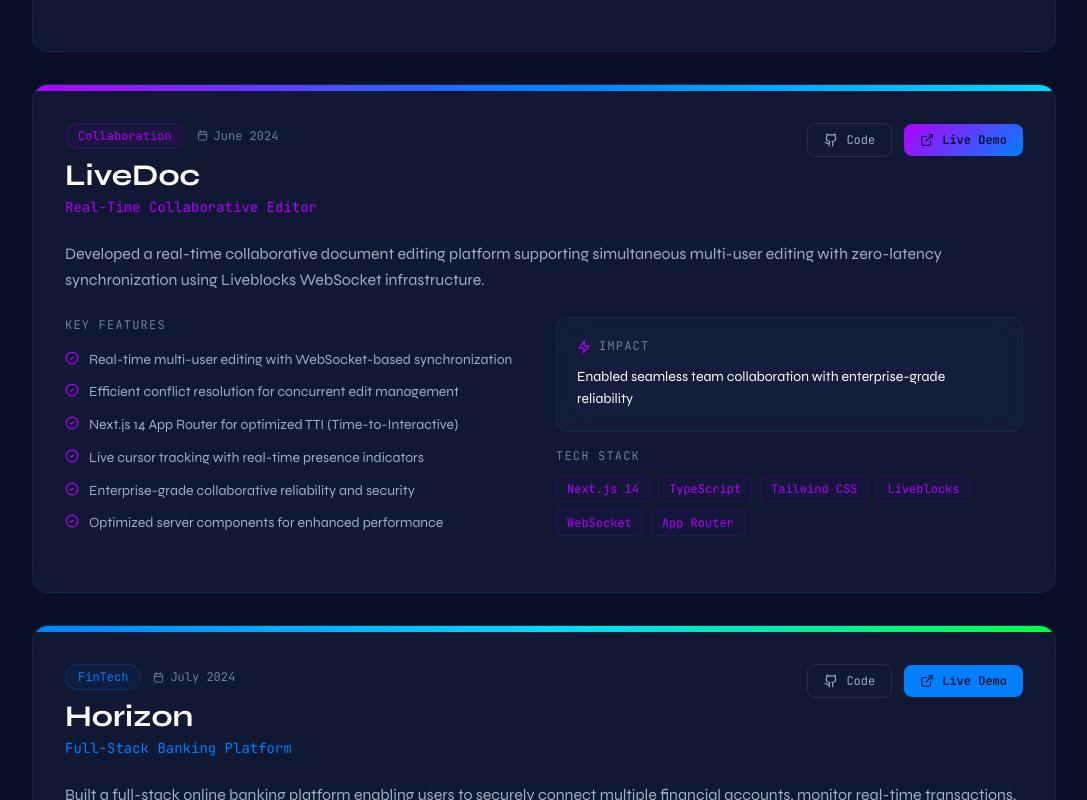
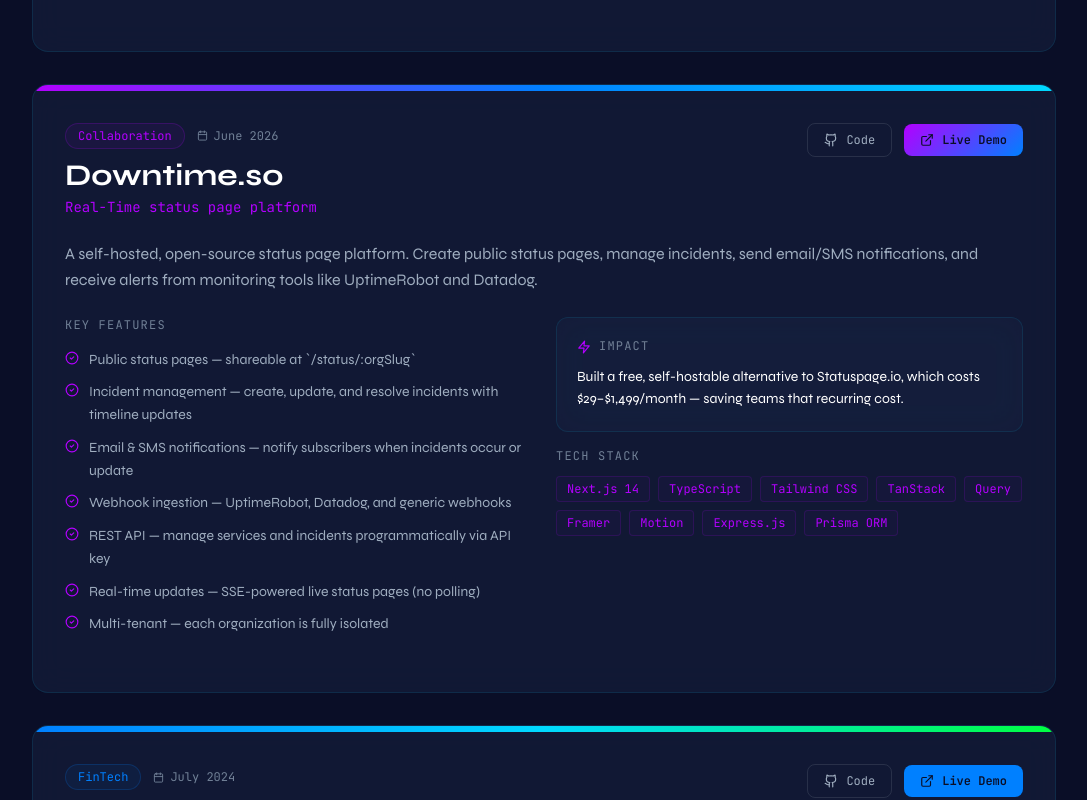
Before and after one commit to RohanVishwakarma001/My_Portfolio, a React (Vite) app: page /projects in a window 1280 px wide. Shown: the part 800-1600 px from the top of the page, without its empty margins (96-1183 px from the left). Built offline with nearby package versions, Linux system fonts and the light colour scheme.

Commit message:
refactor: update project details and improve formatting in ProjectsPage component

```diff
--- a/src/pages/ProjectsPage.tsx
+++ b/src/pages/ProjectsPage.tsx
@@ -1,88 +1,132 @@
-import { motion, useInView } from 'framer-motion'
-import { useRef } from 'react'
-import { ExternalLink, Github, Zap, Calendar, CheckCircle2 } from 'lucide-react'
+import { motion, useInView } from "framer-motion";
+import { useRef } from "react";
+import {
+  ExternalLink,
+  Github,
+  Zap,
+  Calendar,
+  CheckCircle2,
+} from "lucide-react";
 
 const projects = [
   {
-    id: 'podcastr',
-    title: 'Podcastr',
-    tagline: 'AI-Powered Podcast Platform',
-    description: 'Engineered an AI-powered podcast platform enabling creators to generate diverse voiceovers from a single text input using text-to-speech and multi-voice synthesis technology.',
-    period: 'May 2024',
-    gradient: 'from-neon-cyan via-neon-blue to-neon-purple',
-    border: 'border-neon-cyan/20 hover:border-neon-cyan/50',
-    accentColor: '#00d9ff',
-    tech: ['Next.js 14', 'TypeScript', 'Tailwind CSS', 'Convex', 'Framer Motion', 'OpenAI TTS'],
+    id: "podcastr",
+    title: "Podcastr",
+    tagline: "AI-Powered Podcast Platform",
+    description:
+      "Engineered an AI-powered podcast platform enabling creators to generate diverse voiceovers from a single text input using text-to-speech and multi-voice synthesis technology.",
+    period: "May 2024",
+    gradient: "from-neon-cyan via-neon-blue to-neon-purple",
+    border: "border-neon-cyan/20 hover:border-neon-cyan/50",
+    accentColor: "#00d9ff",
+    tech: [
+      "Next.js 14",
+      "TypeScript",
+      "Tailwind CSS",
+      "Convex",
+      "Framer Motion",
+      "OpenAI TTS",
+    ],
     features: [
-      'AI-powered text-to-speech with multi-voice synthesis technology',
-      'Server-side rendering via Next.js 14 for optimal SEO and performance',
-      'Real-time backend data management with Convex',
-      'Framer Motion animations for seamless, polished UX',
-      'Intuitive creator dashboard with voice selection and preview',
-      'Scalable SaaS architecture with responsive design',
+      "AI-powered text-to-speech with multi-voice synthesis technology",
+      "Server-side rendering via Next.js 14 for optimal SEO and performance",
+      "Real-time backend data management with Convex",
+      "Framer Motion animations for seamless, polished UX",
+      "Intuitive creator dashboard with voice selection and preview",
+      "Scalable SaaS architecture with responsive design",
     ],
-    impact: 'Streamlined podcast creation workflow, reducing production time from hours to minutes',
-    github: 'https://github.com/RohanVishwakarma001',
-    live: '#',
-    category: 'AI / SaaS',
+    impact:
+      "Streamlined podcast creation workflow, reducing production time from hours to minutes",
+    github: "https://github.com/RohanVishwakarma001",
+    live: "#",
+    category: "AI / SaaS",
   },
   {
-    id: 'livedoc',
-    title: 'LiveDoc',
-    tagline: 'Real-Time Collaborative Editor',
-    description: 'Developed a real-time collaborative document editing platform supporting simultaneous multi-user editing with zero-latency synchronization using Liveblocks WebSocket infrastructure.',
-    period: 'June 2024',
-    gradient: 'from-neon-purple via-neon-blue to-neon-cyan',
-    border: 'border-neon-purple/20 hover:border-neon-purple/50',
-    accentColor: '#b300ff',
-    tech: ['Next.js 14', 'TypeScript', 'Tailwind CSS', 'Liveblocks', 'WebSocket', 'App Router'],
+    id: "Downtime.so",
+    title: "Downtime.so",
+    tagline: "Real-Time status page platform",
+    description:
+      "A self-hosted, open-source status page platform. Create public status pages, manage incidents, send email/SMS notifications, and receive alerts from monitoring tools like UptimeRobot and Datadog.",
+    period: "June 2026",
+    gradient: "from-neon-purple via-neon-blue to-neon-cyan",
+    border: "border-neon-purple/20 hover:border-neon-purple/50",
+    accentColor: "#b300ff",
+    tech: [
+      "Next.js 14",
+      "TypeScript",
+      "Tailwind CSS",
+      "TanStack",
+      "Query",
+      "Framer",
+      "Motion",
+      "Express.js",
+      "Prisma ORM",
+    ],
     features: [
-      'Real-time multi-user editing with WebSocket-based synchronization',
-      'Efficient conflict resolution for concurrent edit management',
-      'Next.js 14 App Router for optimized TTI (Time-to-Interactive)',
-      'Live cursor tracking with real-time presence indicators',
-      'Enterprise-grade collaborative reliability and security',
-      'Optimized server components for enhanced performance',
+      "Public status pages — shareable at `/status/:orgSlug`",
+      "Incident management — create, update, and resolve incidents with timeline updates",
+      "Email & SMS notifications — notify subscribers when incidents occur or update",
+      "Webhook ingestion — UptimeRobot, Datadog, and generic webhooks",
+      "REST API — manage services and incidents programmatically via API key",
+      "Real-time updates — SSE-powered live status pages (no polling)",
+      "Multi-tenant — each organization is fully isolated",
     ],
-    impact: 'Enabled seamless team collaboration with enterprise-grade reliability',
-    github: 'https://github.com/RohanVishwakarma001',
-    live: '#',
-    category: 'Collaboration',
+    impact:
+      "Built a free, self-hostable alternative to Statuspage.io, which costs $29–$1,499/month — saving teams that recurring cost.",
+    github: "https://github.com/RohanVishwakarma001/Downtime.so",
+    live: "https://downtime.so.rohanvishwakarma.co.in/",
+    category: "Collaboration",
   },
   {
-    id: 'horizon',
-    title: 'Horizon',
-    tagline: 'Full-Stack Banking Platform',
-    description: 'Built a full-stack online banking platform enabling users to securely connect multiple financial accounts, monitor real-time transactions, and execute peer-to-peer transfers.',
-    period: 'July 2024',
-    gradient: 'from-neon-blue via-neon-cyan to-neon-green',
-    border: 'border-neon-blue/20 hover:border-neon-blue/50',
-    accentColor: '#0080ff',
-    tech: ['Next.js 14', 'TypeScript', 'Appwrite', 'Dwolla', 'Plaid', 'JWT', 'Prisma'],
+    id: "horizon",
+    title: "Horizon",
+    tagline: "Full-Stack Banking Platform",
+    description:
+      "Built a full-stack online banking platform enabling users to securely connect multiple financial accounts, monitor real-time transactions, and execute peer-to-peer transfers.",
+    period: "July 2024",
+    gradient: "from-neon-blue via-neon-cyan to-neon-green",
+    border: "border-neon-blue/20 hover:border-neon-blue/50",
+    accentColor: "#0080ff",
+    tech: [
+      "Next.js 14",
+      "TypeScript",
+      "Appwrite",
+      "Dwolla",
+      "Plaid",
+      "JWT",
+      "Prisma",
+    ],
     features: [
-      'Plaid API integration for secure multi-bank account linking',
-      'Dwolla ACH payment processing for peer-to-peer transfers',
-      'JWT authentication with encrypted data transmission',
-      'Real-time transaction monitoring and financial dashboard',
-      'Responsive, accessible fintech UI meeting WCAG standards',
-      'Appwrite backend with secure database management',
+      "Plaid API integration for secure multi-bank account linking",
+      "Dwolla ACH payment processing for peer-to-peer transfers",
+      "JWT authentication with encrypted data transmission",
+      "Real-time transaction monitoring and financial dashboard",
+      "Responsive, accessible fintech UI meeting WCAG standards",
+      "Appwrite backend with secure database management",
     ],
-    impact: 'Created a fintech-grade banking application with enterprise security standards',
-    github: 'https://github.com/RohanVishwakarma001',
-    live: '#',
-    category: 'FinTech',
+    impact:
+      "Created a fintech-grade banking application with enterprise security standards",
+    github: "https://github.com/RohanVishwakarma001",
+    live: "#",
+    category: "FinTech",
   },
-]
+];
 
 const pageVariants = {
   initial: { opacity: 0, y: 20 },
   enter: { opacity: 1, y: 0, transition: { duration: 0.5 } },
   exit: { opacity: 0, y: -20, transition: { duration: 0.3 } },
-}
+};
 
-function ProjectDetailCard({ project, index }: { project: typeof projects[0]; index: number }) {
-  const ref = useRef<HTMLDivElement>(null)
-  const isInView = useInView(ref, { once: true, margin: '-60px' })
+function ProjectDetailCard({
+  project,
+  index,
+}: {
+  project: (typeof projects)[0];
+  index: number;
+}) {
+  const ref = useRef<HTMLDivElement>(null);
+  const isInView = useInView(ref, { once: true, margin: "-60px" });
 
   return (
     <motion.div
@@ -115,8 +159,13 @@
                 {project.period}
               </div>
             </div>
-            <h2 className="font-sans font-bold text-3xl text-white">{project.title}</h2>
-            <p className="font-mono text-sm mt-1" style={{ color: project.accentColor }}>
+            <h2 className="font-sans font-bold text-3xl text-white">
+              {project.title}
+            </h2>
+            <p
+              className="font-mono text-sm mt-1"
+              style={{ color: project.accentColor }}
+            >
               {project.tagline}
             </p>
           </div>
@@ -133,7 +182,9 @@
             <a
               href={project.live}
               className="flex items-center gap-2 px-4 py-2 rounded-lg font-mono text-xs text-bg-primary font-semibold transition-all duration-200"
-              style={{ background: `linear-gradient(135deg, ${project.accentColor}, #0080ff)` }}
+              style={{
+                background: `linear-gradient(135deg, ${project.accentColor}, #0080ff)`,
+              }}
             >
               <ExternalLink size={14} /> Live Demo
             </a>
@@ -141,17 +192,27 @@
         </div>
 
         {/* Description */}
-        <p className="text-text-secondary leading-relaxed mb-6">{project.description}</p>
+        <p className="text-text-secondary leading-relaxed mb-6">
+          {project.description}
+        </p>
 
         {/* Features + Impact two-col */}
         <div className="grid md:grid-cols-2 gap-6 mb-6">
           <div>
-            <p className="font-mono text-xs text-text-muted tracking-widest mb-4">KEY FEATURES</p>
+            <p className="font-mono text-xs text-text-muted tracking-widest mb-4">
+              KEY FEATURES
+            </p>
             <ul className="space-y-2.5">
               {project.features.map((f, i) => (
                 <li key={i} className="flex items-start gap-2.5">
-                  <CheckCircle2 size={14} className="mt-0.5 flex-shrink-0" style={{ color: project.accentColor }} />
-                  <span className="text-text-secondary text-sm leading-relaxed">{f}</span>
+                  <CheckCircle2
+                    size={14}
+                    className="mt-0.5 flex-shrink-0"
+                    style={{ color: project.accentColor }}
+                  />
+                  <span className="text-text-secondary text-sm leading-relaxed">
+                    {f}
+                  </span>
                 </li>
               ))}
             </ul>
@@ -160,14 +221,24 @@
           <div>
             <div className="glass rounded-xl border border-white/5 p-5 mb-4">
               <div className="flex items-start gap-2 mb-3">
-                <Zap size={14} className="mt-0.5" style={{ color: project.accentColor }} />
-                <p className="font-mono text-xs text-text-muted tracking-widest">IMPACT</p>
+                <Zap
+                  size={14}
+                  className="mt-0.5"
+                  style={{ color: project.accentColor }}
+                />
+                <p className="font-mono text-xs text-text-muted tracking-widest">
+                  IMPACT
+                </p>
               </div>
-              <p className="text-white text-sm leading-relaxed">{project.impact}</p>
+              <p className="text-white text-sm leading-relaxed">
+                {project.impact}
+              </p>
             </div>
 
             <div>
-              <p className="font-mono text-xs text-text-muted tracking-widest mb-3">TECH STACK</p>
+              <p className="font-mono text-xs text-text-muted tracking-widest mb-3">
+                TECH STACK
+              </p>
               <div className="flex flex-wrap gap-2">
                 {project.tech.map((t) => (
                   <span
@@ -188,15 +259,20 @@
         </div>
       </div>
     </motion.div>
-  )
+  );
 }
 
 export default function ProjectsPage() {
-  const ref = useRef<HTMLDivElement>(null)
-  const isInView = useInView(ref, { once: true })
+  const ref = useRef<HTMLDivElement>(null);
+  const isInView = useInView(ref, { once: true });
 
   return (
-    <motion.div variants={pageVariants} initial="initial" animate="enter" exit="exit">
+    <motion.div
+      variants={pageVariants}
+      initial="initial"
+      animate="enter"
+      exit="exit"
+    >
       <div className="min-h-screen pt-28 pb-20 px-6">
         <div className="max-w-5xl mx-auto">
           {/* Page header */}
@@ -212,7 +288,8 @@
               Featured <span className="gradient-text">Projects</span>
             </h1>
             <p className="text-text-secondary mt-4 max-w-xl mx-auto text-lg">
-              Production-grade applications built with modern tooling, real-world APIs, and obsessive attention to detail.
+              Production-grade applications built with modern tooling,
+              real-world APIs, and obsessive attention to detail.
             </p>
           </motion.div>
 
@@ -225,5 +302,5 @@
         </div>
       </div>
     </motion.div>
-  )
+  );
 }
```
